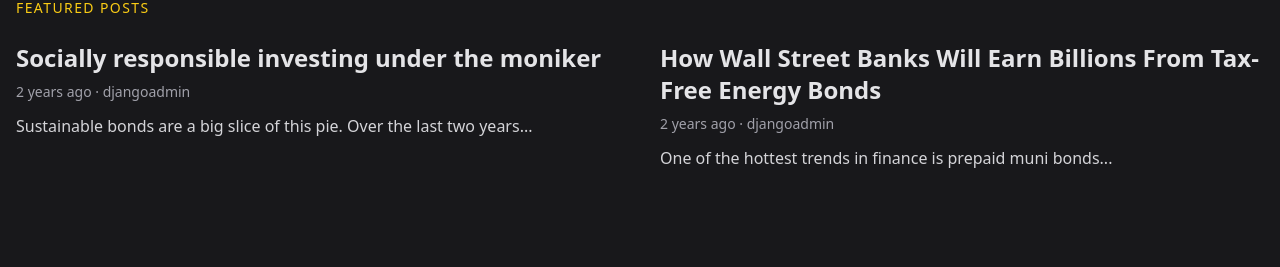
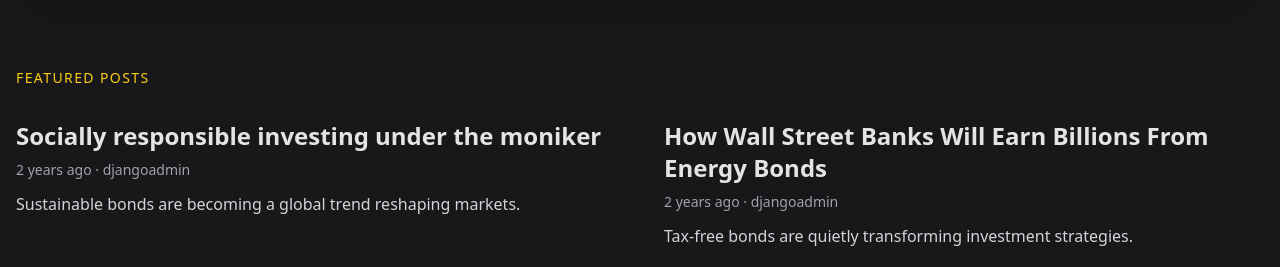
Before and after one commit to Diwakar-Acharya/Blog-django, a Django app: page / in a window 1280 px wide. Shown: the part 591-858 px from the top of the page. Run offline with Django 4.2, Linux system fonts and the light colour scheme; some libraries are stand-ins or nearby versions.

Commit message:
2nd commit

```diff
--- a/templates/base.html
+++ b/templates/base.html
@@ -8,17 +8,16 @@
   <meta name="viewport" content="width=device-width, initial-scale=1.0"/>
   <title>Dark Blog</title>
 
-  <!-- Tailwind CDN -->
   <script src="https://cdn.tailwindcss.com"></script>
 
-  <!-- Custom Tailwind Config -->
   <script>
     tailwind.config = {
       theme: {
         extend: {
           animation: {
-            fade: "fadeIn 1s ease-out",
-            slide: "slideUp 0.8s ease-out",
+            fade: "fadeIn 1s ease-out forwards",
+            slide: "slideUp 0.8s ease-out forwards",
+            float: "float 6s ease-in-out infinite",
           },
           keyframes: {
             fadeIn: {
@@ -29,6 +28,10 @@
               "0%": { transform: "translateY(40px)", opacity: "0" },
               "100%": { transform: "translateY(0)", opacity: "1" },
             },
+            float: {
+              "0%,100%": { transform: "translateY(0)" },
+              "50%": { transform: "translateY(-6px)" },
+            },
           },
         },
       },
@@ -36,50 +39,72 @@
   </script>
 </head>
 
-<body class="bg-zinc-900 text-zinc-200 font-sans">
+<body class="bg-zinc-900 text-zinc-200 selection:bg-yellow-400/30">
 
 <!-- ================= NAVBAR ================= -->
-<header class="border-b border-zinc-800 sticky top-0 bg-zinc-900 z-50">
-  <div class="max-w-7xl mx-auto flex items-center justify-between p-4">
-    <h1 class="text-2xl font-bold text-yellow-400">Django Blog</h1>
+<header class="sticky top-0 z-50 backdrop-blur bg-zinc-900/80 border-b border-zinc-800">
+  <div class="max-w-7xl mx-auto px-4 py-4 flex items-center justify-between gap-4">
 
-    <div class="hidden md:flex gap-6 text-sm">
-      <a href="#" class="hover:text-yellow-400 transition">Sports</a>
-      <a href="#" class="hover:text-yellow-400 transition">Politics</a>
-      <a href="#" class="hover:text-yellow-400 transition">Technology</a>
-      <a href="#" class="hover:text-yellow-400 transition">Business</a>
-      <a href="#" class="hover:text-yellow-400 transition">Health</a>
+    <h1 class="text-2xl font-extrabold text-yellow-400">Django Blog</h1>
+
+    <!-- Search -->
+    <div class="hidden md:block relative w-full max-w-md">
+      <input
+        type="text"
+        placeholder="Search articles..."
+        class="w-full pl-11 pr-4 py-2 rounded-full bg-zinc-800 border border-zinc-700
+               focus:outline-none focus:ring-2 focus:ring-yellow-400/40 transition"
+      />
+      <svg class="absolute left-4 top-2.5 w-5 h-5 text-zinc-400" fill="none" stroke="currentColor" stroke-width="2"
+        viewBox="0 0 24 24">
+        <path stroke-linecap="round" stroke-linejoin="round"
+          d="M21 21l-4.35-4.35M16 10.5a5.5 5.5 0 11-11 0 5.5 5.5 0 0111 0z"/>
+      </svg>
     </div>
 
     <div class="flex gap-2">
-      <button class="px-4 py-1 text-sm rounded bg-zinc-800 hover:bg-zinc-700 transition">
+      <button class="px-4 py-1.5 text-sm rounded-full bg-zinc-800 hover:bg-zinc-700 transition">
         Login
       </button>
-      <button class="px-4 py-1 text-sm rounded bg-yellow-500 text-black hover:bg-yellow-400 transition">
+      <button class="px-4 py-1.5 text-sm rounded-full bg-yellow-500 text-black hover:bg-yellow-400 transition">
         Register
       </button>
     </div>
   </div>
+
+  <!-- Categories -->
+  <nav class="max-w-7xl mx-auto px-4 pb-3 flex gap-6 text-sm overflow-x-auto">
+    <a class="hover:text-yellow-400 transition">Sports</a>
+    <a class="hover:text-yellow-400 transition">Politics</a>
+    <a class="hover:text-yellow-400 transition">Technology</a>
+    <a class="hover:text-yellow-400 transition">Business</a>
+    <a class="hover:text-yellow-400 transition">Health</a>
+    <a class="hover:text-yellow-400 transition">Science</a>
+  </nav>
 </header>
 
 <!-- ================= HERO ================= -->
-<section class="max-w-7xl mx-auto p-4 animate-fade">
-  <div class="relative rounded-2xl overflow-hidden h-[420px] group">
+<section class="max-w-7xl mx-auto px-4 mt-8 animate-fade">
+  <div class="relative rounded-3xl overflow-hidden h-[440px] group shadow-2xl">
     <img
       src="https://images.unsplash.com/photo-1556155092-8707de31f9c4"
-      class="absolute inset-0 w-full h-full object-cover opacity-60 group-hover:scale-105 transition duration-700"
+      class="absolute inset-0 w-full h-full object-cover scale-105
+             group-hover:scale-110 transition duration-1000 ease-out"
     />
 
-    <div class="absolute inset-0 bg-gradient-to-t from-black/80 via-black/40 to-transparent"></div>
+    <div class="absolute inset-0 bg-gradient-to-t from-black/90 via-black/50 to-transparent"></div>
 
-    <div class="relative z-10 p-8 md:p-14 max-w-2xl">
-      <h2 class="text-4xl md:text-5xl font-extrabold mb-4 leading-tight">
+    <div class="relative z-10 p-8 md:p-16 max-w-2xl animate-slide">
+      <span class="text-yellow-400 text-sm uppercase tracking-widest">Featured</span>
+      <h2 class="text-4xl md:text-5xl font-extrabold mt-3 mb-4 leading-tight">
         The Real-Time AI Data Race Is On
       </h2>
       <p class="text-zinc-300 mb-6">
-        Machines are getting smarter as AI and ML models evolve rapidly in real-time environments.
+        AI systems are competing on speed, accuracy, and real-time learning.
       </p>
-      <a href="#" class="inline-block text-yellow-400 font-semibold hover:underline">
+      <a href="#"
+         class="inline-flex items-center gap-2 text-yellow-400 font-semibold
+                hover:gap-3 transition-all">
         Continue reading →
       </a>
     </div>
@@ -87,97 +112,93 @@
 </section>
 
 <!-- ================= FEATURED POSTS ================= -->
-<section class="max-w-7xl mx-auto p-4 mt-14 animate-slide">
-  <h3 class="text-yellow-400 uppercase tracking-widest mb-6 text-sm">
+<section class="max-w-7xl mx-auto px-4 mt-20">
+  <h3 class="text-yellow-400 uppercase tracking-widest mb-8 text-sm">
     Featured Posts
   </h3>
 
-  <div class="grid md:grid-cols-2 gap-10">
-    <!-- Card -->
-    <article class="group">
-      <h4 class="text-2xl font-bold mb-2 group-hover:text-yellow-400 transition">
+  <div class="grid md:grid-cols-2 gap-12">
+    <article class="animate-slide hover:translate-x-2 transition">
+      <h4 class="text-2xl font-bold mb-2 hover:text-yellow-400 transition">
         Socially responsible investing under the moniker
       </h4>
-      <p class="text-sm text-zinc-400 mb-3">
-        2 years ago · djangoadmin
-      </p>
+      <p class="text-sm text-zinc-400 mb-3">2 years ago · djangoadmin</p>
       <p class="text-zinc-300">
-        Sustainable bonds are a big slice of this pie. Over the last two years...
+        Sustainable bonds are becoming a global trend reshaping markets.
       </p>
     </article>
 
-    <article class="group">
-      <h4 class="text-2xl font-bold mb-2 group-hover:text-yellow-400 transition">
-        How Wall Street Banks Will Earn Billions From Tax-Free Energy Bonds
+    <article class="animate-slide delay-100 hover:translate-x-2 transition">
+      <h4 class="text-2xl font-bold mb-2 hover:text-yellow-400 transition">
+        How Wall Street Banks Will Earn Billions From Energy Bonds
       </h4>
-      <p class="text-sm text-zinc-400 mb-3">
-        2 years ago · djangoadmin
-      </p>
+      <p class="text-sm text-zinc-400 mb-3">2 years ago · djangoadmin</p>
       <p class="text-zinc-300">
-        One of the hottest trends in finance is prepaid muni bonds...
+        Tax-free bonds are quietly transforming investment strategies.
       </p>
     </article>
   </div>
 </section>
 
 <!-- ================= RECENT POSTS ================= -->
-<section class="max-w-7xl mx-auto p-4 mt-20 animate-slide">
-  <h3 class="text-yellow-400 uppercase tracking-widest mb-8 text-sm">
+<section class="max-w-7xl mx-auto px-4 mt-24">
+  <h3 class="text-yellow-400 uppercase tracking-widest mb-10 text-sm">
     Recent Articles
   </h3>
 
-  <div class="grid sm:grid-cols-2 lg:grid-cols-3 gap-8">
-    <!-- Post Card -->
-    <div class="bg-zinc-800 rounded-xl overflow-hidden hover:-translate-y-2 transition duration-300">
+  <div class="grid sm:grid-cols-2 lg:grid-cols-3 gap-10">
+    <!-- Card -->
+    <div class="group bg-zinc-800 rounded-2xl overflow-hidden
+                hover:shadow-[0_20px_60px_-15px_rgba(250,204,21,0.3)]
+                transition-all duration-500">
       <img
         src="https://images.unsplash.com/photo-1518770660439-4636190af475"
-        class="h-44 w-full object-cover"
+        class="h-44 w-full object-cover group-hover:scale-110 transition duration-700"
       />
       <div class="p-5">
-        <h4 class="font-bold text-lg mb-2 hover:text-yellow-400 transition">
+        <h4 class="font-bold text-lg mb-2 group-hover:text-yellow-400 transition">
           AI Is Reshaping Software Development
         </h4>
         <p class="text-sm text-zinc-400">
-          Discover how AI tools are changing developer workflows.
+          How intelligent tooling is changing how we write code.
         </p>
       </div>
     </div>
 
-    <div class="bg-zinc-800 rounded-xl overflow-hidden hover:-translate-y-2 transition duration-300">
-      <img
-        src="https://images.unsplash.com/photo-1504384308090-c894fdcc538d"
-        class="h-44 w-full object-cover"
-      />
+    <div class="group bg-zinc-800 rounded-2xl overflow-hidden
+                hover:shadow-[0_20px_60px_-15px_rgba(250,204,21,0.3)]
+                transition-all duration-500">
+      <img src="https://images.unsplash.com/photo-1504384308090-c894fdcc538d"
+           class="h-44 w-full object-cover group-hover:scale-110 transition duration-700"/>
       <div class="p-5">
-        <h4 class="font-bold text-lg mb-2 hover:text-yellow-400 transition">
+        <h4 class="font-bold text-lg mb-2 group-hover:text-yellow-400 transition">
           Future of Remote Work
         </h4>
         <p class="text-sm text-zinc-400">
-          Why companies are embracing distributed teams.
+          Why companies are embracing async teams.
         </p>
       </div>
     </div>
 
-    <div class="bg-zinc-800 rounded-xl overflow-hidden hover:-translate-y-2 transition duration-300">
-      <img
-        src="https://images.unsplash.com/photo-1526378722484-cc5c5108d5a8"
-        class="h-44 w-full object-cover"
-      />
+    <div class="group bg-zinc-800 rounded-2xl overflow-hidden
+                hover:shadow-[0_20px_60px_-15px_rgba(250,204,21,0.3)]
+                transition-all duration-500">
+      <img src="https://images.unsplash.com/photo-1518770660439-4636190af475"
+           class="h-44 w-full object-cover group-hover:scale-110 transition duration-700"/>
       <div class="p-5">
-        <h4 class="font-bold text-lg mb-2 hover:text-yellow-400 transition">
-          Dark UX Design Principles
+        <h4 class="font-bold text-lg mb-2 group-hover:text-yellow-400 transition">
+          Dark UI Design Principles
         </h4>
         <p class="text-sm text-zinc-400">
-          Learn why dark themes are dominating modern apps.
+          Why dark themes dominate modern interfaces.
         </p>
       </div>
     </div>
   </div>
 </section>
 
-<!-- ================= FOOTER ================= -->
-<footer class="mt-24 border-t border-zinc-800 py-8 text-center text-zinc-500 text-sm">
-  © 2026 · Built with Django & Tailwind 💛
+<footer class="mt-28 border-t border-zinc-800 py-10 text-center text-zinc-500 text-sm">
+  Built with Django & Tailwind ⚡
 </footer>
 
 </body>
```
